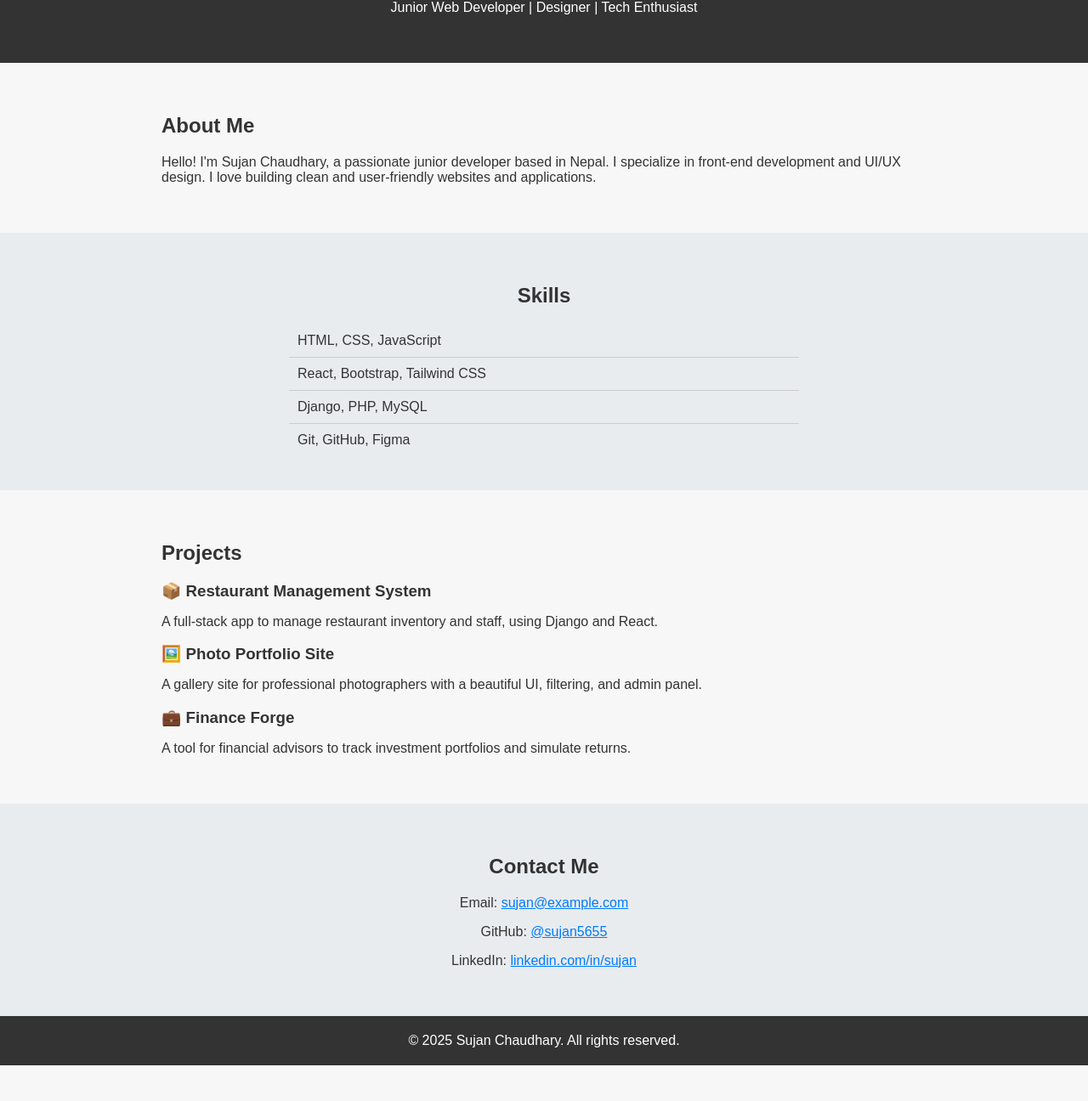
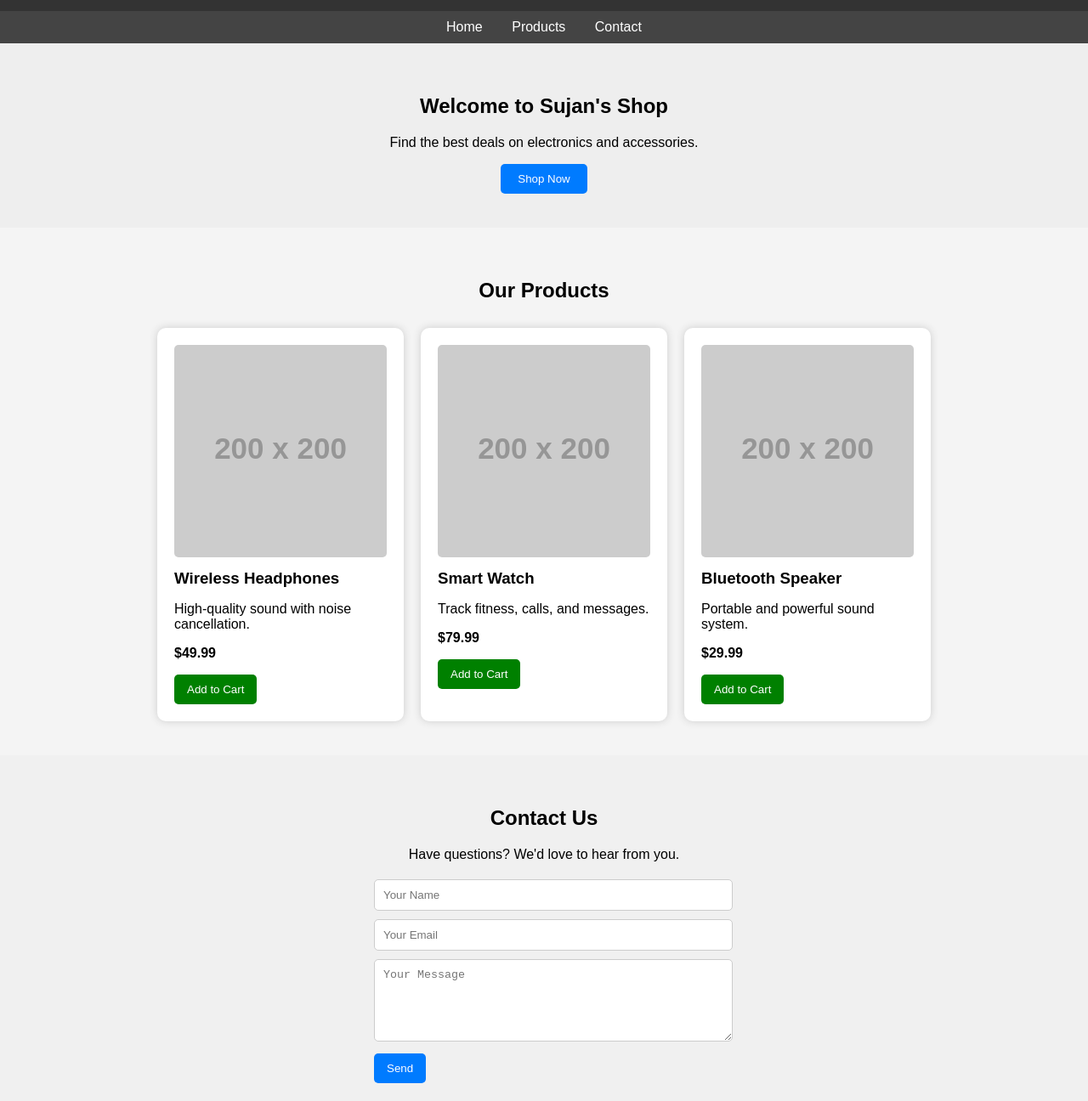
Before and after one commit to sujan5655/portfolio-page, a plain HTML site: page index.html in a window 1280 px wide. Shown: the part 87-1383 px from the top of the page at 85% size. Before the commit the page ends 1341 px from the top, so only its background shows below. Drawn offline with Linux system fonts and the light colour scheme; placeholder pictures from the web are drawn by us.

Commit message:
ecommerce website

```diff
--- a/index.html
+++ b/index.html
@@ -3,62 +3,82 @@
 <head>
   <meta charset="UTF-8" />
   <meta name="viewport" content="width=device-width, initial-scale=1.0"/>
-  <title>My Portfolio</title>
+  <title>Simple E-Commerce</title>
 </head>
-<body style="margin:0; font-family: Arial, sans-serif; background-color: #f7f7f7; color: #333;">
+<body style="margin:0; font-family: Arial, sans-serif; background-color:#f4f4f4;">
 
-  <!-- Header Section -->
-  <header style="background-color: #333; color: white; padding: 40px 20px; text-align: center;">
-    <h1 style="margin: 0;">Sujan Chaudhary</h1>
-    <p style="margin-top: 10px;">Junior Web Developer | Designer | Tech Enthusiast</p>
+  <!-- Header -->
+  <header style="background-color: #333; color: white; padding: 20px; text-align: center;">
+    <h1 style="margin: 0;">Sujan's Shop</h1>
+    <p style="margin: 5px 0 0;">Affordable Gadgets and Accessories</p>
   </header>
 
-  <!-- About Section -->
-  <section style="padding: 40px 20px; max-width: 900px; margin: auto;">
-    <h2 style="color: #333;">About Me</h2>
-    <p>
-      Hello! I'm Sujan Chaudhary, a passionate junior developer based in Nepal. I specialize in front-end development
-      and UI/UX design. I love building clean and user-friendly websites and applications.
-    </p>
+  <!-- Navigation -->
+  <nav style="background-color: #444; text-align: center; padding: 10px;">
+    <a href="#home" style="color: white; margin: 0 15px; text-decoration: none;">Home</a>
+    <a href="#products" style="color: white; margin: 0 15px; text-decoration: none;">Products</a>
+    <a href="#contact" style="color: white; margin: 0 15px; text-decoration: none;">Contact</a>
+  </nav>
+
+  <!-- Hero Section -->
+  <section id="home" style="padding: 40px 20px; text-align: center; background-color: #eee;">
+    <h2>Welcome to Sujan's Shop</h2>
+    <p>Find the best deals on electronics and accessories.</p>
+    <button style="padding: 10px 20px; background-color: #007bff; color: white; border: none; border-radius: 5px;">Shop Now</button>
   </section>
 
-  <!-- Skills Section -->
-  <section style="padding: 40px 20px; background-color: #e9ecef;">
-    <h2 style="color: #333; text-align: center;">Skills</h2>
-    <ul style="list-style-type: none; padding: 0; max-width: 600px; margin: auto;">
-      <li style="padding: 10px; border-bottom: 1px solid #ccc;">HTML, CSS, JavaScript</li>
-      <li style="padding: 10px; border-bottom: 1px solid #ccc;">React, Bootstrap, Tailwind CSS</li>
-      <li style="padding: 10px; border-bottom: 1px solid #ccc;">Django, PHP, MySQL</li>
-      <li style="padding: 10px;">Git, GitHub, Figma</li>
-    </ul>
-  </section>
+  <!-- Product Section -->
+  <section id="products" style="padding: 40px 20px;">
+    <h2 style="text-align:center;">Our Products</h2>
+    <div style="display: flex; flex-wrap: wrap; justify-content: center; gap: 20px; margin-top: 30px;">
 
-  <!-- Projects Section -->
-  <section style="padding: 40px 20px; max-width: 900px; margin: auto;">
-    <h2 style="color: #333;">Projects</h2>
-    <div style="margin-top: 20px;">
-      <h3 style="margin-bottom: 5px;">📦 Restaurant Management System</h3>
-      <p>A full-stack app to manage restaurant inventory and staff, using Django and React.</p>
+      <!-- Product 1 -->
+      <div style="background:white; padding: 20px; width: 250px; border-radius: 10px; box-shadow: 0 0 10px #ccc;">
+        <img src="https://via.placeholder.com/200" alt="Product 1" style="width:100%; border-radius: 5px;" />
+        <h3 style="margin: 10px 0;">Wireless Headphones</h3>
+        <p>High-quality sound with noise cancellation.</p>
+        <p><strong>$49.99</strong></p>
+        <button style="padding: 10px 15px; background-color: green; color: white; border: none; border-radius: 5px;">Add to Cart</button>
+      </div>
 
-      <h3 style="margin-bottom: 5px;">🖼️ Photo Portfolio Site</h3>
-      <p>A gallery site for professional photographers with a beautiful UI, filtering, and admin panel.</p>
+      <!-- Product 2 -->
+      <div style="background:white; padding: 20px; width: 250px; border-radius: 10px; box-shadow: 0 0 10px #ccc;">
+        <img src="https://via.placeholder.com/200" alt="Product 2" style="width:100%; border-radius: 5px;" />
+        <h3 style="margin: 10px 0;">Smart Watch</h3>
+        <p>Track fitness, calls, and messages.</p>
+        <p><strong>$79.99</strong></p>
+        <button style="padding: 10px 15px; background-color: green; color: white; border: none; border-radius: 5px;">Add to Cart</button>
+      </div>
 
-      <h3 style="margin-bottom: 5px;">💼 Finance Forge</h3>
-      <p>A tool for financial advisors to track investment portfolios and simulate returns.</p>
+      <!-- Product 3 -->
+      <div style="background:white; padding: 20px; width: 250px; border-radius: 10px; box-shadow: 0 0 10px #ccc;">
+        <img src="https://via.placeholder.com/200" alt="Product 3" style="width:100%; border-radius: 5px;" />
+        <h3 style="margin: 10px 0;">Bluetooth Speaker</h3>
+        <p>Portable and powerful sound system.</p>
+        <p><strong>$29.99</strong></p>
+        <button style="padding: 10px 15px; background-color: green; color: white; border: none; border-radius: 5px;">Add to Cart</button>
+      </div>
+
     </div>
   </section>
 
   <!-- Contact Section -->
-  <section style="padding: 40px 20px; background-color: #e9ecef; text-align: center;">
-    <h2 style="color: #333;">Contact Me</h2>
-    <p>Email: <a href="mailto:sujan@example.com" style="color: #007bff;">sujan@example.com</a></p>
-    <p>GitHub: <a href="https://github.com/sujan5655" target="_blank" style="color: #007bff;">@sujan5655</a></p>
-    <p>LinkedIn: <a href="https://linkedin.com/in/sujan" target="_blank" style="color: #007bff;">linkedin.com/in/sujan</a></p>
+  <section id="contact" style="padding: 40px 20px; background-color: #f0f0f0;">
+    <h2 style="text-align: center;">Contact Us</h2>
+    <p style="text-align: center;">Have questions? We'd love to hear from you.</p>
+    <div style="max-width: 400px; margin: 20px auto;">
+      <form>
+        <input type="text" placeholder="Your Name" style="width: 100%; padding: 10px; margin-bottom: 10px; border: 1px solid #ccc; border-radius: 5px;" required />
+        <input type="email" placeholder="Your Email" style="width: 100%; padding: 10px; margin-bottom: 10px; border: 1px solid #ccc; border-radius: 5px;" required />
+        <textarea placeholder="Your Message" rows="5" style="width: 100%; padding: 10px; border: 1px solid #ccc; border-radius: 5px;" required></textarea>
+        <button type="submit" style="margin-top: 10px; padding: 10px 15px; background-color: #007bff; color: white; border: none; border-radius: 5px;">Send</button>
+      </form>
+    </div>
   </section>
 
   <!-- Footer -->
   <footer style="background-color: #333; color: white; text-align: center; padding: 20px;">
-    <p style="margin: 0;">&copy; 2025 Sujan Chaudhary. All rights reserved.</p>
+    <p style="margin: 0;">&copy; 2025 Sujan's Shop. All rights reserved.</p>
   </footer>
 
 </body>
```
